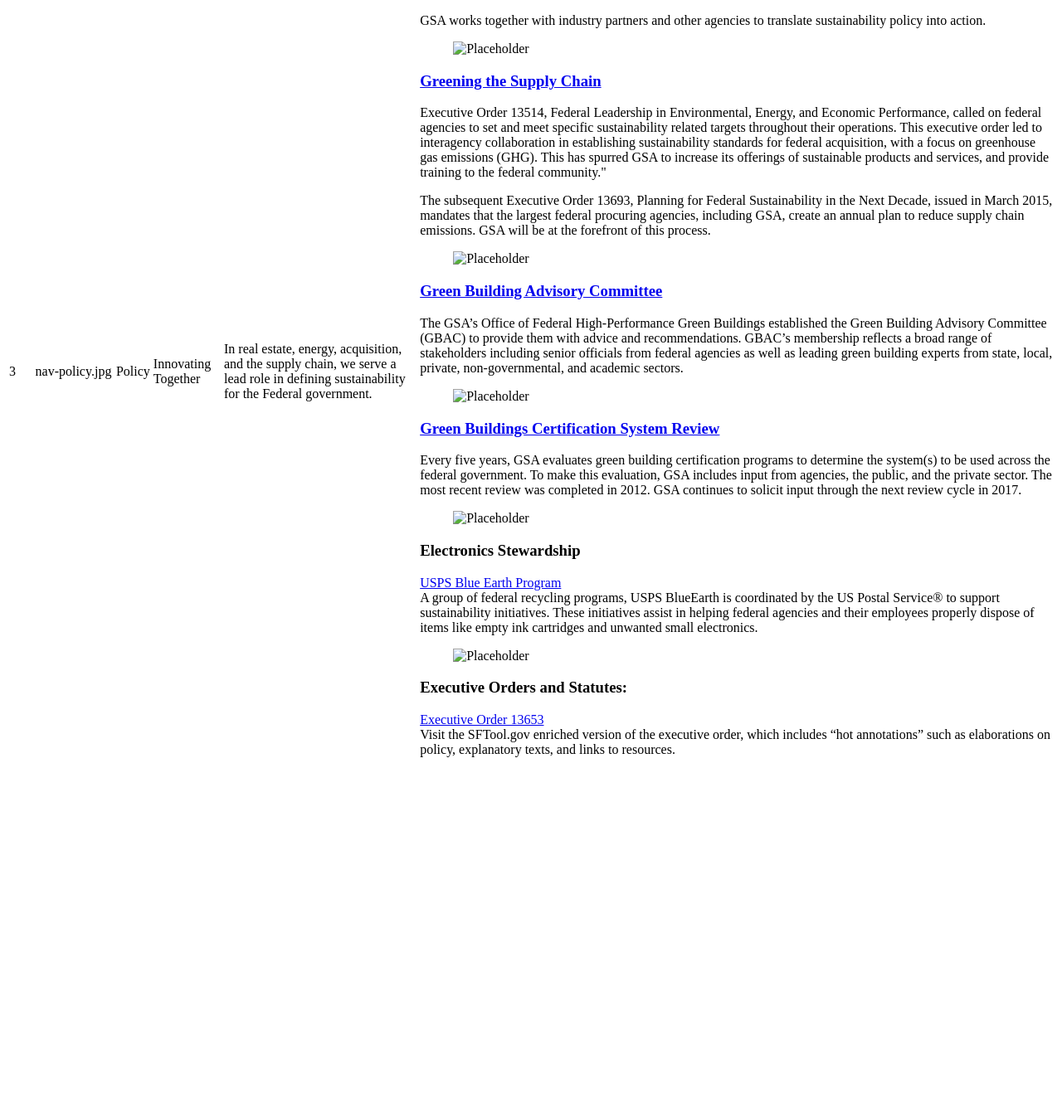
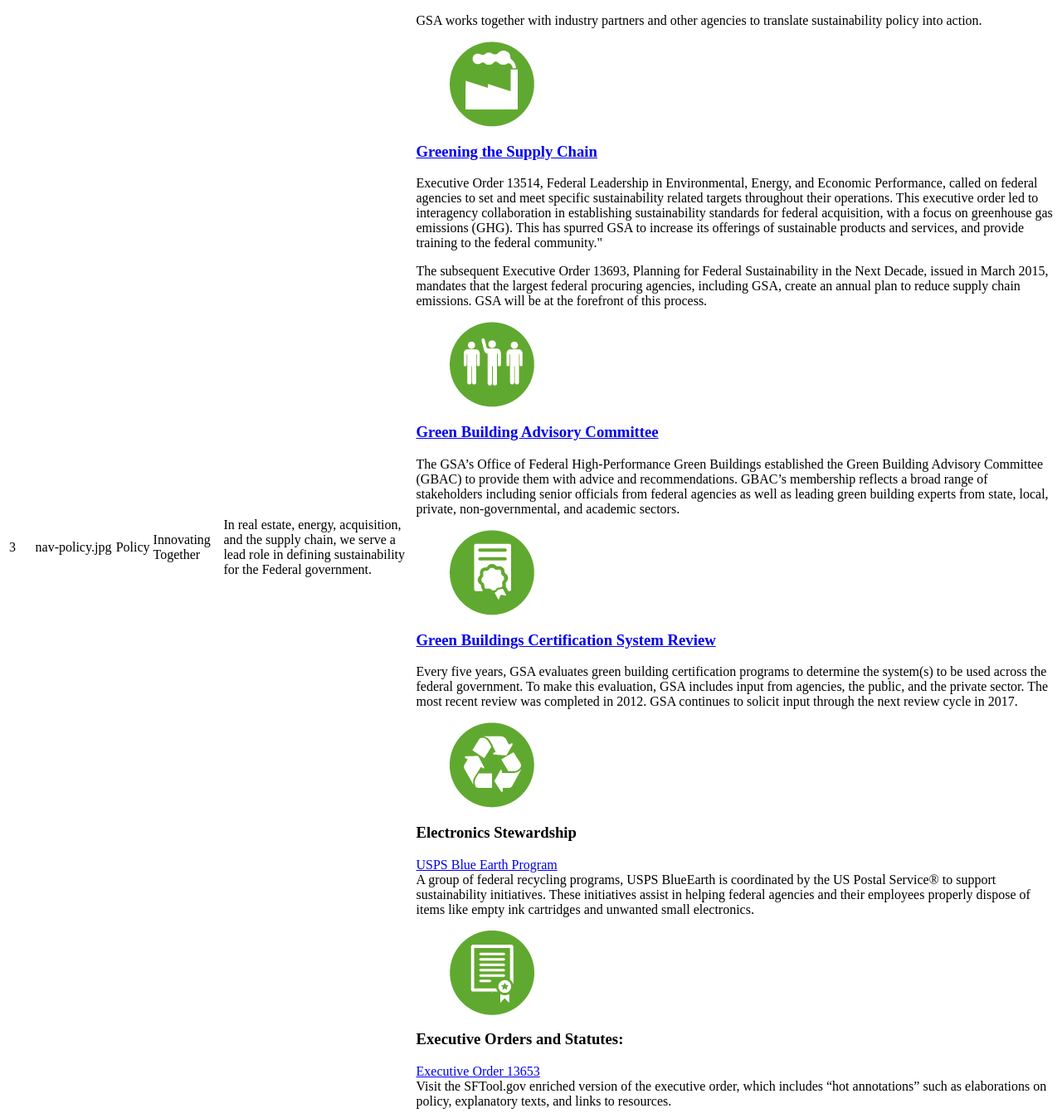
Before and after one commit to SLBryant/GSA-Sustainable-GSA, a PHP site: page /CID/policy.php in a window 1280 px wide. Shown: the part 69-1417 px from the top of the page at 83% size. Before the commit the page ends 982 px from the top, so only its background shows below. Run offline with PHP 8.4, Linux system fonts and the light colour scheme; some libraries are stand-ins or nearby versions.

Commit message:
ok, actually updated policy.php this time

```diff
--- a/CID/policy.php
+++ b/CID/policy.php
@@ -31,7 +31,7 @@
                             <div class="col-md-6">
                                 <article>
                                     <figure class="col-xs-2">
-                                        <img class="img-responsive" src="//placehold.it/200x200/63a723?text=Placeholder" alt="Placeholder" />
+                                        <img class="img-responsive" src="images/policy-supplychain.png" alt="Greening the Supply Chain Icon" />
                                     </figure>
                                     <div class="col-xs-10">
                                         <h3><a href="/portal/content/285653">Greening the Supply Chain</a></h3>
@@ -41,7 +41,7 @@
                                 </article>
                                 <article>
                                     <figure class="col-xs-2">
-                                        <img class="img-responsive" src="//placehold.it/200x200/63a723?text=Placeholder" alt="Placeholder" />
+                                        <img class="img-responsive" src="images/policy-advisory.png" alt="Green Building Advisory Committee Icon" />
                                     </figure>
                                     <div class="col-xs-10">
                                         <h3><a href="/portal/content/121999">Green Building Advisory Committee</a></h3>
@@ -50,7 +50,7 @@
                                 </article>
                                 <article>
                                     <figure class="col-xs-2">
-                                        <img class="img-responsive" src="//placehold.it/200x200/63a723?text=Placeholder" alt="Placeholder" />
+                                        <img class="img-responsive" src="images/policy-certification.png" alt="Green Buildings Certification System Review Icon" />
                                     </figure>
                                     <div class="col-xs-10">
                                         <h3><a href="/portal/content/131983">Green Buildings Certification System Review</a></h3>
@@ -61,7 +61,7 @@
                             <div class="col-md-6">
                                 <article>
                                     <figure class="col-xs-2">
-                                        <img class="img-responsive" src="//placehold.it/200x200/63a723?text=Placeholder" alt="Placeholder" />
+                                        <img class="img-responsive" src="images/policy-electronics.png" alt="Electronics Stewardship Icon" />
                                     </figure>
                                     <div class="col-xs-10">
                                         <h3>Electronics Stewardship</h3>
@@ -71,7 +71,7 @@
                                 </article>
                                 <article>
                                     <figure class="col-xs-2">
-                                        <img class="img-responsive" src="//placehold.it/200x200/63a723?text=Placeholder" alt="Placeholder" />
+                                        <img class="img-responsive" src="images/policy-executiveorders.png" alt="Executive Orders Icon" />
                                     </figure>
                                     <div class="col-xs-10">
                                         <h3>Executive Orders and Statutes:</h3>
```
